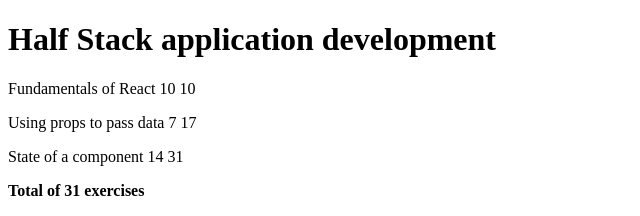
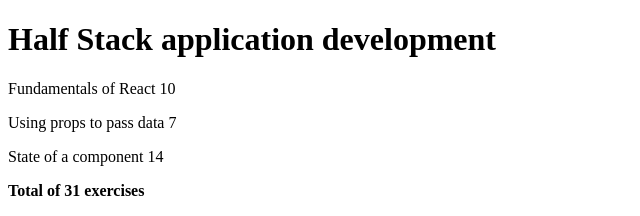
Before and after one commit to MariusBudreika/FsoPart2, a React (Vite) app: page / in a window 1280 px wide. Shown: the top 216 px of the page, without its empty margins (0-640 px from the left). Built offline with nearby package versions, Linux system fonts and the light colour scheme.

Commit message:
Exercise 2.3 (sum with reduce)

```diff
--- a/src/components/Course.jsx
+++ b/src/components/Course.jsx
@@ -1,5 +1,5 @@
 function Course({ course }) {
-  let total = 0;
+  const total = course.parts.reduce((sum, part) => sum + part.exercises, 0);
 
   return (
     <div>
@@ -7,7 +7,7 @@
       <div>
         {course.parts.map((part) => (
           <p key={part.id}>
-            {part.name} {part.exercises} {(total += part.exercises)}
+            {part.name} {part.exercises}
           </p>
         ))}
         <p style={{ fontWeight: "bold" }}>Total of {total} exercises</p>
```
